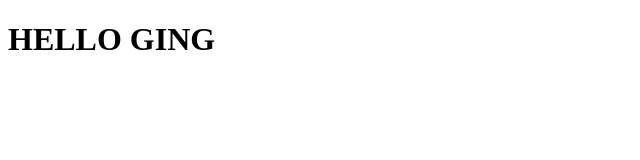
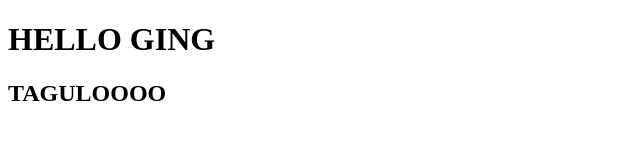
Before and after one commit to sttagulo4/Iptech1, a plain HTML site: page index.html in a window 1280 px wide. Shown: the whole page, without its empty margins (0-640 px from the left). Drawn offline with Linux system fonts and the light colour scheme.

Commit message:
Update index.html

```diff
--- a/index.html
+++ b/index.html
@@ -7,5 +7,6 @@
 </head>
 <body>
     <h1>HELLO GING</h1>
+    <h2>TAGULOOOO</h2>
 </body>
 </html>
```
